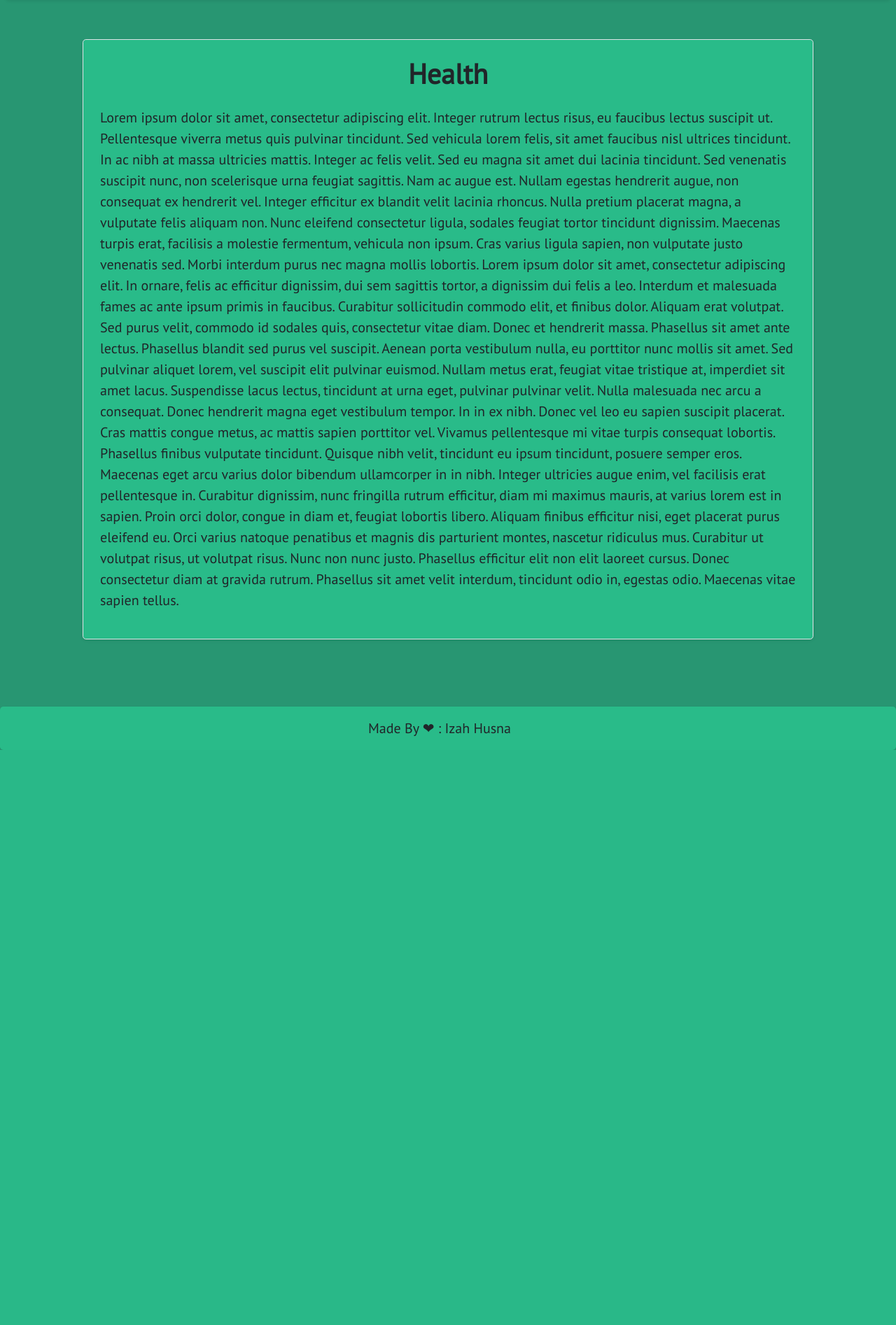
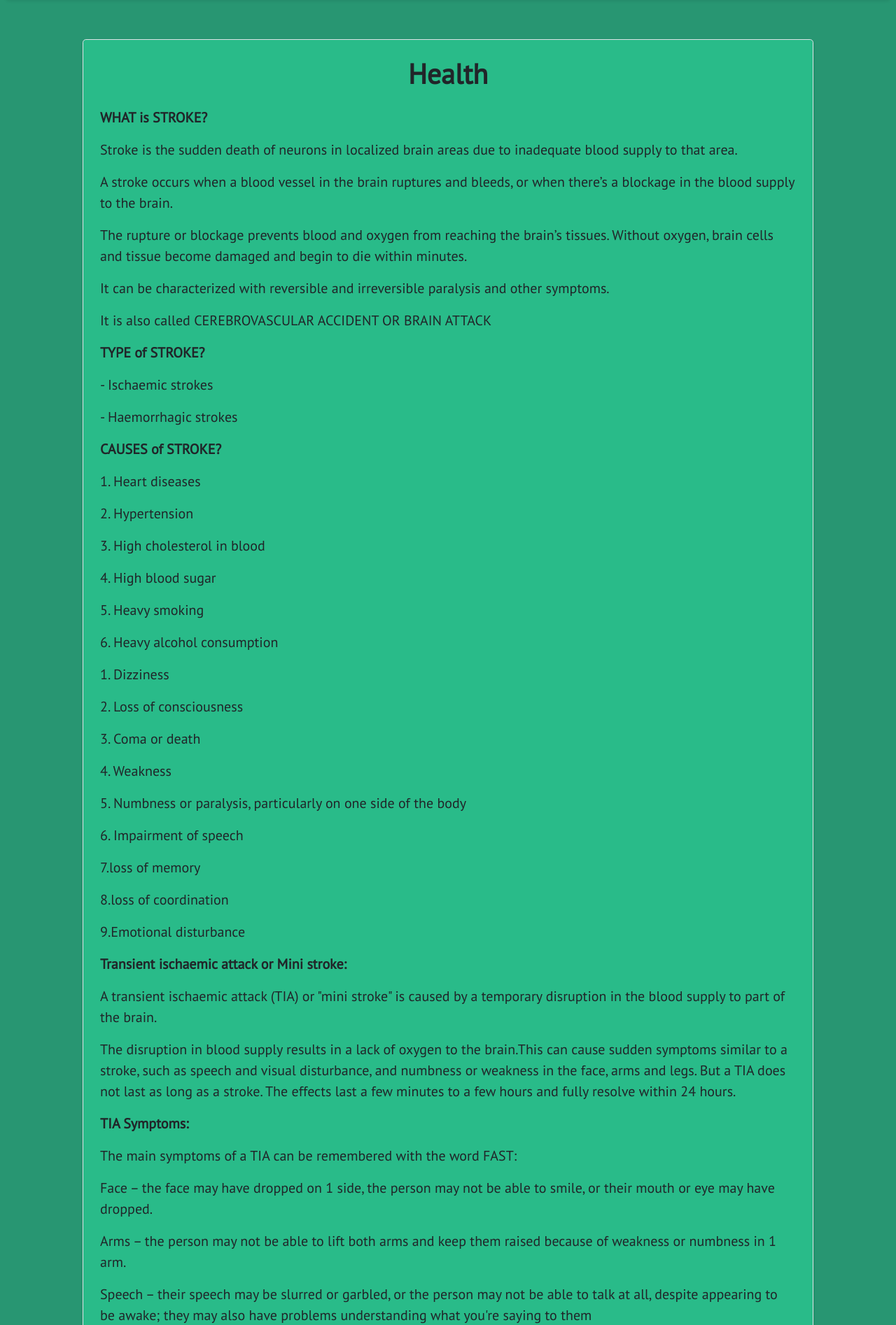
Before and after one commit to NnA301023/stroke-flask, a Flask app: page /health in a window 1280 px wide. Shown: the part 70-1964 px from the top of the page at 70% size. Before the commit the page ends 1142 px from the top, so only its background shows below. Run offline with Flask 2, Linux system fonts and the light colour scheme.

Commit message:
Upload New HTML File

```diff
--- a/templates/Health.html
+++ b/templates/Health.html
@@ -4,15 +4,85 @@
 		<div class="container mt-2 p-5 fs-5 d-flex justify-content-center text-dark">
 				<div class="col-sm p-4 border rounded-3 shadow-sm bg-green1">
 					<h1 class="fw-bold mb-4 text-center">Health</h1>
-					<p>
-						Lorem ipsum dolor sit amet, consectetur adipiscing elit. Integer rutrum lectus risus, eu faucibus lectus suscipit ut. Pellentesque viverra metus quis pulvinar tincidunt. Sed vehicula lorem felis, sit amet faucibus nisl ultrices tincidunt. In ac nibh at massa ultricies mattis. Integer ac felis velit. Sed eu magna sit amet dui lacinia tincidunt. Sed venenatis suscipit nunc, non scelerisque urna feugiat sagittis. Nam ac augue est. Nullam egestas hendrerit augue, non consequat ex hendrerit vel. Integer efficitur ex blandit velit lacinia rhoncus. Nulla pretium placerat magna, a vulputate felis aliquam non.
+					<p></p>
+					<p></p>
+					<p></p>
+					<p><b>WHAT is STROKE? </b></p>
+					<p></p>
+					<p>Stroke is the sudden death of neurons in localized brain areas due to inadequate blood supply to that area.</p>
+					<p> A stroke occurs when a blood vessel in the brain ruptures and bleeds, or when there’s a blockage in the blood supply to the brain. </p>
+					<p>The rupture or blockage prevents blood and oxygen from reaching the brain’s tissues. Without oxygen, brain cells and tissue become damaged and begin to die within minutes.</p>
+					<p> It can be characterized with reversible and irreversible paralysis and other symptoms.</p>
+					<p> It is also called CEREBROVASCULAR ACCIDENT OR BRAIN ATTACK </p>
+					<p></p>
+					<p></p>
+					<p><b>TYPE of STROKE? </b></p>
+					<p></p>
+					<p>- Ischaemic strokes</p>
+					<p>- Haemorrhagic strokes</p>
+					<p></p>
+					<p></p>
+					<p><b>CAUSES of STROKE? </b></p>
+					<p></p>
+					<p> 1. Heart diseases </p>
+					<p> 2. Hypertension </p>
+					<p> 3. High cholesterol in blood </p>
+					<p>	4. High blood sugar </p>
+					<p>	5. Heavy smoking  </p>
+					<p>	6. Heavy alcohol consumption</p>
+					<p></p>
+					<p></p>
+					<p></p>
+					<p> 1. Dizziness </P>
+					<P> 2. Loss of consciousness </P>
+					<P> 3. Coma or death </P>
+					<P> 4. Weakness </P>
+					<P> 5. Numbness or paralysis, particularly on one side of the body  </P>
+					<P> 6. Impairment of speech  </P>
+					<P> 7.loss of memory  </P>
+					<P> 8.loss of coordination  </P>
+					<P> 9.Emotional disturbance </P>
+					<P></p>
+					<p></p>
+					<p><b>Transient ischaemic attack or Mini stroke: </b></p>
+					<p></p>
+					<p>A transient ischaemic attack (TIA) or "mini stroke" is caused by a temporary disruption in the blood supply to part of the brain.</p>
+					<p>The disruption in blood supply results in a lack of oxygen to the brain.This can cause sudden symptoms similar to a stroke, such as speech and visual disturbance, and numbness or weakness in the face, arms and legs. But a TIA does not last as long as a stroke. The effects last a few minutes to a few hours and fully resolve within 24 hours.</p>
+					<p></p>
+					<p><b>TIA Symptoms:</b></p>
+					<p></p>
+					<p>The main symptoms of a TIA can be remembered with the word FAST:</p>
+					<p></p>
+					<p>Face – the face may have dropped on 1 side, the person may not be able to smile, or their mouth or eye may have dropped.</p>
+					<p>Arms – the person may not be able to lift both arms and keep them raised because of weakness or numbness in 1 arm.</p>
+					<p>Speech – their speech may be slurred or garbled, or the person may not be able to talk at all, despite appearing to be awake; they may also have problems understanding what you're saying to them</p>
+					<p>Time – it is time to see your doctor if you notice any of these symptoms.</p>
+					<p></p>
+					<p></p>
+					<p><b>CAUSES of TIA? </b></p>
+					<p></p>
+					<p> 1. Smoking </p>
+					<p> 2. High blood pressure (hypertension) </p>
+					<p> 3. High cholesterol levels</p>
+					<p>	4. Obesity </p>
+					<p>	5. Regularly drinking an excessive amount of alcohol </p>
+					<p>	6. Having a type of irregular heartbeat called atrial fibrillation</p>
+					<p>	7. Having diabetes </p>
+					<p></p>
+					<p></p>
 
-						Nunc eleifend consectetur ligula, sodales feugiat tortor tincidunt dignissim. Maecenas turpis erat, facilisis a molestie fermentum, vehicula non ipsum. Cras varius ligula sapien, non vulputate justo venenatis sed. Morbi interdum purus nec magna mollis lobortis. Lorem ipsum dolor sit amet, consectetur adipiscing elit. In ornare, felis ac efficitur dignissim, dui sem sagittis tortor, a dignissim dui felis a leo. Interdum et malesuada fames ac ante ipsum primis in faucibus. Curabitur sollicitudin commodo elit, et finibus dolor. Aliquam erat volutpat. Sed purus velit, commodo id sodales quis, consectetur vitae diam. Donec et hendrerit massa. Phasellus sit amet ante lectus.
+					<p><b>How to lower risk of TIA: </b></p>
+					<p></p>
+					<p> 1. Not Smoking </p>
+					<p> 2. Maintaining a healthy weight </p>
+					<p> 3. Eating a healthy, balanced diet</p>
+					<p>	4. Doing regular exercise </p>
+					<p>	5. Limiting alcohol </p>
+					<p></p>
+					<p></p>
 
-						Phasellus blandit sed purus vel suscipit. Aenean porta vestibulum nulla, eu porttitor nunc mollis sit amet. Sed pulvinar aliquet lorem, vel suscipit elit pulvinar euismod. Nullam metus erat, feugiat vitae tristique at, imperdiet sit amet lacus. Suspendisse lacus lectus, tincidunt at urna eget, pulvinar pulvinar velit. Nulla malesuada nec arcu a consequat. Donec hendrerit magna eget vestibulum tempor. In in ex nibh. Donec vel leo eu sapien suscipit placerat. Cras mattis congue metus, ac mattis sapien porttitor vel.
+					<p><b><center>STAY HEALTY FOR YOUR LOVE ONE!</b></center></size></p>
 
-						Vivamus pellentesque mi vitae turpis consequat lobortis. Phasellus finibus vulputate tincidunt. Quisque nibh velit, tincidunt eu ipsum tincidunt, posuere semper eros. Maecenas eget arcu varius dolor bibendum ullamcorper in in nibh. Integer ultricies augue enim, vel facilisis erat pellentesque in. Curabitur dignissim, nunc fringilla rutrum efficitur, diam mi maximus mauris, at varius lorem est in sapien. Proin orci dolor, congue in diam et, feugiat lobortis libero. Aliquam finibus efficitur nisi, eget placerat purus eleifend eu. Orci varius natoque penatibus et magnis dis parturient montes, nascetur ridiculus mus. Curabitur ut volutpat risus, ut volutpat risus. Nunc non nunc justo. Phasellus efficitur elit non elit laoreet cursus. Donec consectetur diam at gravida rutrum. Phasellus sit amet velit interdum, tincidunt odio in, egestas odio. Maecenas vitae sapien tellus.
-					</p>
 				</div>
 		</div>
 
```
Also changed, not shown: templates/Exercise.html (+35 -6 lines), templates/Module.html (+27 -6 lines).
